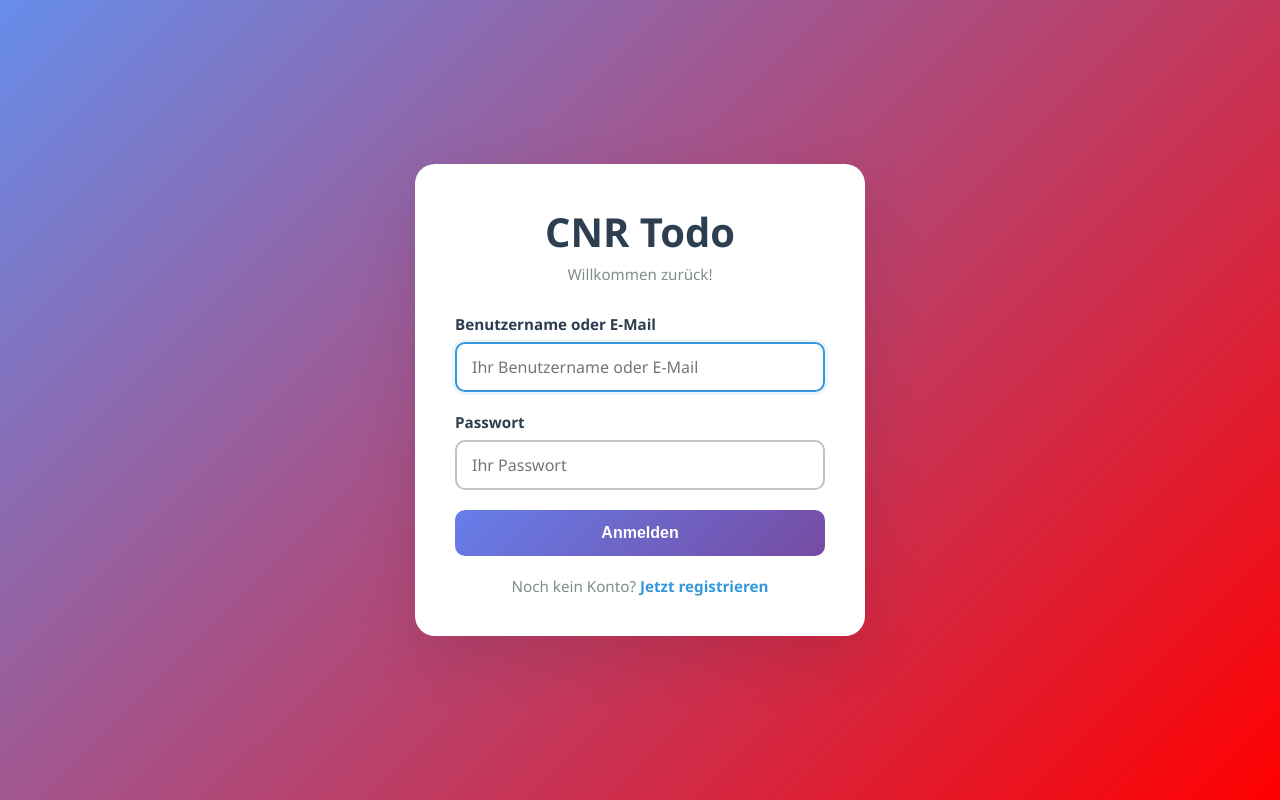
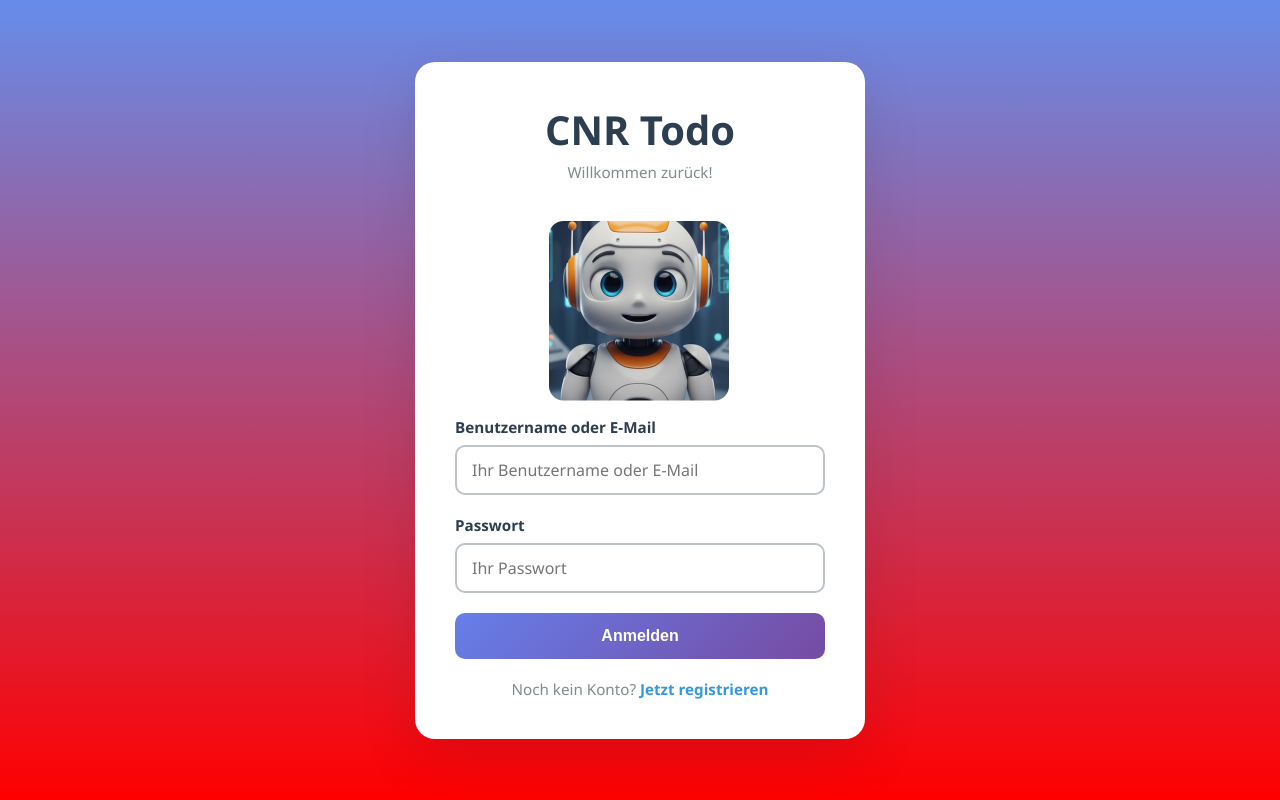
Before and after one commit to caneroktay/CNR_ToDo, a PHP site: page /login.php in a window 1280 px wide. Run offline with PHP 8.4, Linux system fonts and the light colour scheme.

Commit message:
add_login_robot

```diff
--- a/login.php
+++ b/login.php
@@ -52,6 +52,17 @@ if ($_SERVER['REQUEST_METHOD'] === 'POST') {
             <div class="alert alert-error"><?php echo $fehler; ?></div>
         <?php endif; ?>
 
+        <!-- Avatar -->
+        <div class="login-container" style="text-align: center;">
+
+            <div class="avatar-box">
+                <img id="avatar" src="image/normal.png" alt="Avatar" width="200">
+            </div>
+
+        </div>
+        <!-- Avatar ends -->
+
+
         <form method="POST" action="">
             <div class="form-group">
                 <label for="benutzername">Benutzername oder E-Mail</label>
@@ -59,10 +70,12 @@ if ($_SERVER['REQUEST_METHOD'] === 'POST') {
                     type="text"
                     id="benutzername"
                     name="benutzername"
+                    onfocus="chngavatar('image/unten.png')"
+                    onblur="chngavatar('image/normal.png')"
                     value="<?php echo htmlspecialchars($_POST['benutzername'] ?? ''); ?>"
                     required
                     placeholder="Ihr Benutzername oder E-Mail"
-                    autofocus
+
                 >
             </div>
 
@@ -72,6 +85,8 @@ if ($_SERVER['REQUEST_METHOD'] === 'POST') {
                     type="password"
                     id="passwort"
                     name="passwort"
+                    onfocus="chngavatar('image/passwort.png')"
+                    onblur="chngavatar('image/normal.png')"
                     required
                     placeholder="Ihr Passwort"
                 >
@@ -84,5 +99,30 @@ if ($_SERVER['REQUEST_METHOD'] === 'POST') {
             Noch kein Konto? <a href="register.php">Jetzt registrieren</a>
         </div>
     </div>
+    <script>
+        function chngavatar(imagePath) {
+            document.getElementById('avatar').src = imagePath;
+            }
+
+
+        window.addEventListener('load', function() {
+            const errorAlert = document.querySelector('.alert.alert-error');
+            if (errorAlert) {
+                chngavatar('image/fehler.png');
+            }
+        });
+
+            document.getElementById('loginForm').addEventListener('submit', function(e) {
+            e.preventDefault();
+
+            chngavatar('image/fehler.png');
+
+            setTimeout(() => {
+                chngavatar('image/normal.png');
+            }, 3000);
+            });
+
+    </script>
+
 </body>
 </html>
--- a/style.css
+++ b/style.css
@@ -21,7 +21,7 @@
 
 body {
     font-family: 'Segoe UI', Tahoma, Geneva, Verdana, sans-serif;
-    background: linear-gradient(135deg, #668dea 0%, #f00 100%);
+    background: linear-gradient(180deg, #668dea 0%, #f00 100%);
     min-height: 100vh;
     display: flex;
     justify-content: center;
@@ -562,4 +562,10 @@ body {
     .btn-icon {
         flex: 1;
     }
+
 }
+
+#avatar {
+  transition: opacity 0.3s ease-in-out;
+
+}
```
Also changed, not shown: README.md, image/fehler.png (added), image/normal.png (added), image/passwort.png (added), image/unten.png (added).
